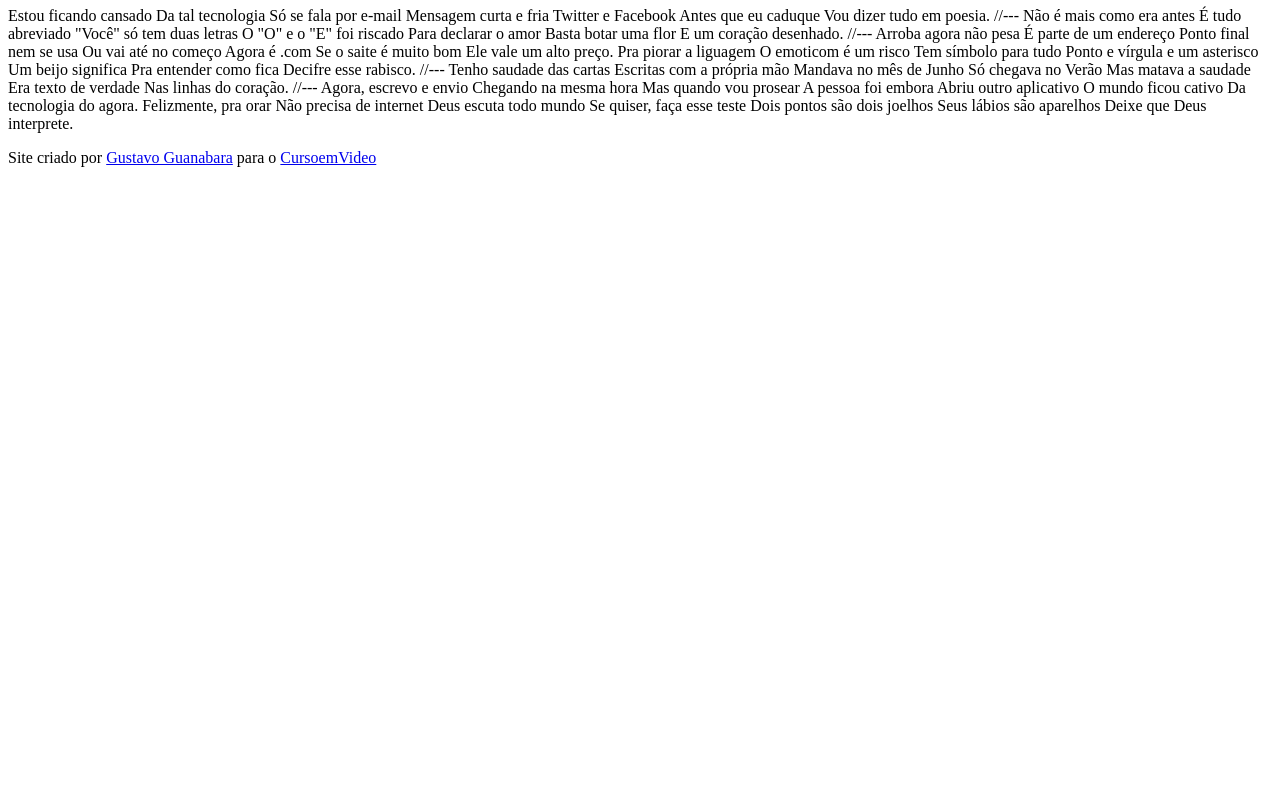
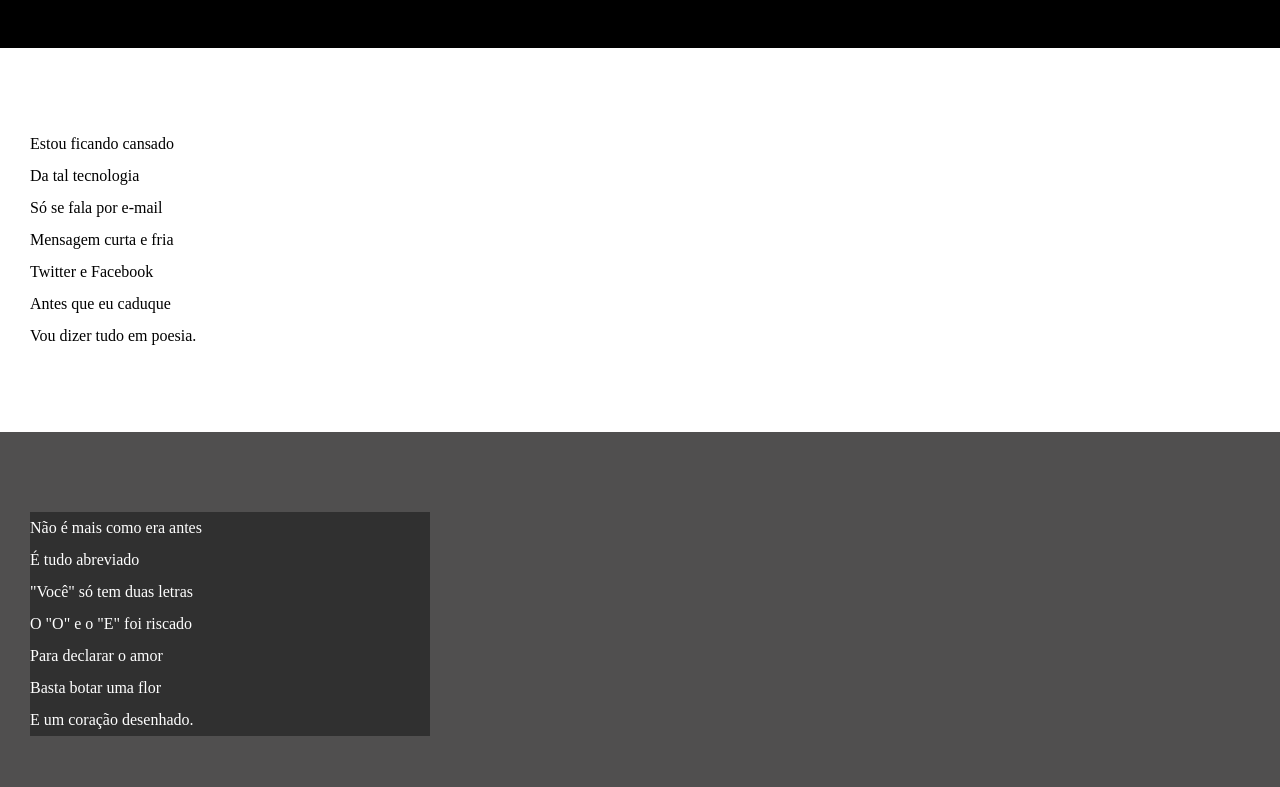
Before and after one commit to guilhermebresserp/html-css, a plain HTML site: page modulo3/d012/index.html in a window 1280 px wide. Shown: the part 107-894 px from the top of the page. Before the commit the page ends 800 px from the top, so only its background shows below. Drawn offline with Linux system fonts and the light colour scheme.

Commit message:
Atualizei estilos dos textos

```diff
--- /dev/null
+++ b/modulo3/d012/estilo/style.css
@@ -0,0 +1,65 @@
+@charset "UTF-8";
+
+* {
+    margin: 0px;
+    padding: 0px;
+}
+
+html, body {
+    min-height: 100vh;
+    background-color: darkgray;
+}
+
+header {
+    background-color: black;
+    color: white;
+    text-align: center;
+}
+
+header > h1 {
+    padding-top: 50px;
+    font-variant: small-caps;
+}
+
+header > p {
+    padding-bottom: 50px;
+}
+
+header a, footer a {
+    color: white;
+    text-decoration: none;
+    font-weight: bolder;
+}
+
+header a:hover footer a:hover{
+    text-decoration: underline;
+}
+
+section {
+    padding-top: 10vh;
+    padding-bottom: 10vh;
+    line-height: 2em;
+    padding-left: 30px;
+}
+
+section.normal {
+    background-color: white;
+    color: black;
+}
+
+section.imagem {
+    background-color: rgb(80, 79, 79);
+    color: white;
+}
+
+section.imagem > p {
+    background-color: rgba(0, 0, 0, 0.397);
+    width: 400px;
+}
+
+footer {
+    background-color: black;
+    color: white;
+    text-align: center;
+    padding: 10px;
+}
--- a/modulo3/d012/index.html
+++ b/modulo3/d012/index.html
@@ -5,6 +5,7 @@
     <meta http-equiv="X-UA-Compatible" content="IE=edge">
     <meta name="viewport" content="width=device-width, initial-scale=1.0">
     <title>Cordel Moderno</title>
+    <link rel="stylesheet" href="estilo/style.css">
 </head>
 <body>
         <header>
@@ -16,69 +17,86 @@
             </p>
         </header>
 
-    Estou ficando cansado
-    Da tal tecnologia
-    Só se fala por e-mail
-    Mensagem curta e fria
-    Twitter e Facebook
-    Antes que eu caduque
-    Vou dizer tudo em poesia.
+    <section class="normal">
+        <p>
+            Estou ficando cansado <br>
+            Da tal tecnologia <br>
+            Só se fala por e-mail <br>
+            Mensagem curta e fria <br>
+            Twitter e Facebook <br>
+            Antes que eu caduque <br>
+            Vou dizer tudo em poesia.
+        </p>
+    </section>
 
-    //---
+    <section class="imagem">
+        <p>
+            Não é mais como era antes <br>
+            É tudo abreviado <br>
+            "Você" só tem duas letras <br>
+            O "O" e o "E" foi riscado <br>
+            Para declarar o amor <br>
+            Basta botar uma flor <br>
+            E um coração desenhado.
+        </p>
+    </section>
 
-    Não é mais como era antes
-    É tudo abreviado
-    "Você" só tem duas letras
-    O "O" e o "E" foi riscado
-    Para declarar o amor
-    Basta botar uma flor
-    E um coração desenhado.
+    <section class="normal">
+        <p>
+            Arroba agora não pesa <br>
+            É parte de um endereço <br>
+            Ponto final nem se usa <br>
+            Ou vai até no começo <br>
+            Agora é .com <br>
+            Se o saite é muito bom <br>
+            Ele vale um alto preço.
+        </p>
 
-    //---
+        <p>
+            Pra piorar a liguagem <br>
+            O emoticom é um risco <br>
+            Tem símbolo para tudo <br>
+            Ponto e vírgula e um asterisco <br>
+            Um beijo significa <br>
+            Pra entender como fica <br>
+            Decifre esse rabisco.
+        </p>
+    </section>
 
-    Arroba agora não pesa
-    É parte de um endereço
-    Ponto final nem se usa
-    Ou vai até no começo
-    Agora é .com
-    Se o saite é muito bom
-    Ele vale um alto preço.
+    <section class="imagem">
+        <p>
+            Tenho saudade das cartas <br>
+            Escritas com a própria mão <br>
+            Mandava no mês de Junho <br>
+            Só chegava no Verão <br>
+            Mas matava a saudade <br>
+            Era texto de verdade <br>
+            Nas linhas do coração.
+        </p>
+    </section>
 
-    Pra piorar a liguagem
-    O emoticom é um risco
-    Tem símbolo para tudo
-    Ponto e vírgula e um asterisco
-    Um beijo significa
-    Pra entender como fica
-    Decifre esse rabisco.
+    <section class="normal">
+        <p>
+            Agora, escrevo e envio <br>
+            Chegando na mesma hora <br>
+            Mas quando vou prosear <br>
+            A pessoa foi embora <br>
+            Abriu outro aplicativo <br>
+            O mundo ficou cativo <br>
+            Da tecnologia do agora.
+        </p>
 
-    //---
+        <p>
+            Felizmente, pra orar <br>
+            Não precisa de internet <br>
+            Deus escuta todo mundo <br>
+            Se quiser, faça esse teste <br>
+            Dois pontos são dois joelhos <br>
+            Seus lábios são aparelhos <br>
+            Deixe que Deus interprete.
+        </p>
+    </section>
 
-    Tenho saudade das cartas
-    Escritas com a própria mão
-    Mandava no mês de Junho
-    Só chegava no Verão
-    Mas matava a saudade
-    Era texto de verdade
-    Nas linhas do coração.
-
-    //---
-
-    Agora, escrevo e envio
-    Chegando na mesma hora
-    Mas quando vou prosear
-    A pessoa foi embora
-    Abriu outro aplicativo
-    O mundo ficou cativo
-    Da tecnologia do agora.
-
-    Felizmente, pra orar
-    Não precisa de internet
-    Deus escuta todo mundo
-    Se quiser, faça esse teste
-    Dois pontos são dois joelhos
-    Seus lábios são aparelhos
-    Deixe que Deus interprete.
     <footer>
         <p>Site criado por <a href="https://gustavoguanabara.github.io" target="_blank">Gustavo Guanabara</a> para o <a href="https://www.cursoemvideo.com" target="blank
             ">CursoemVideo</a></p>
```
